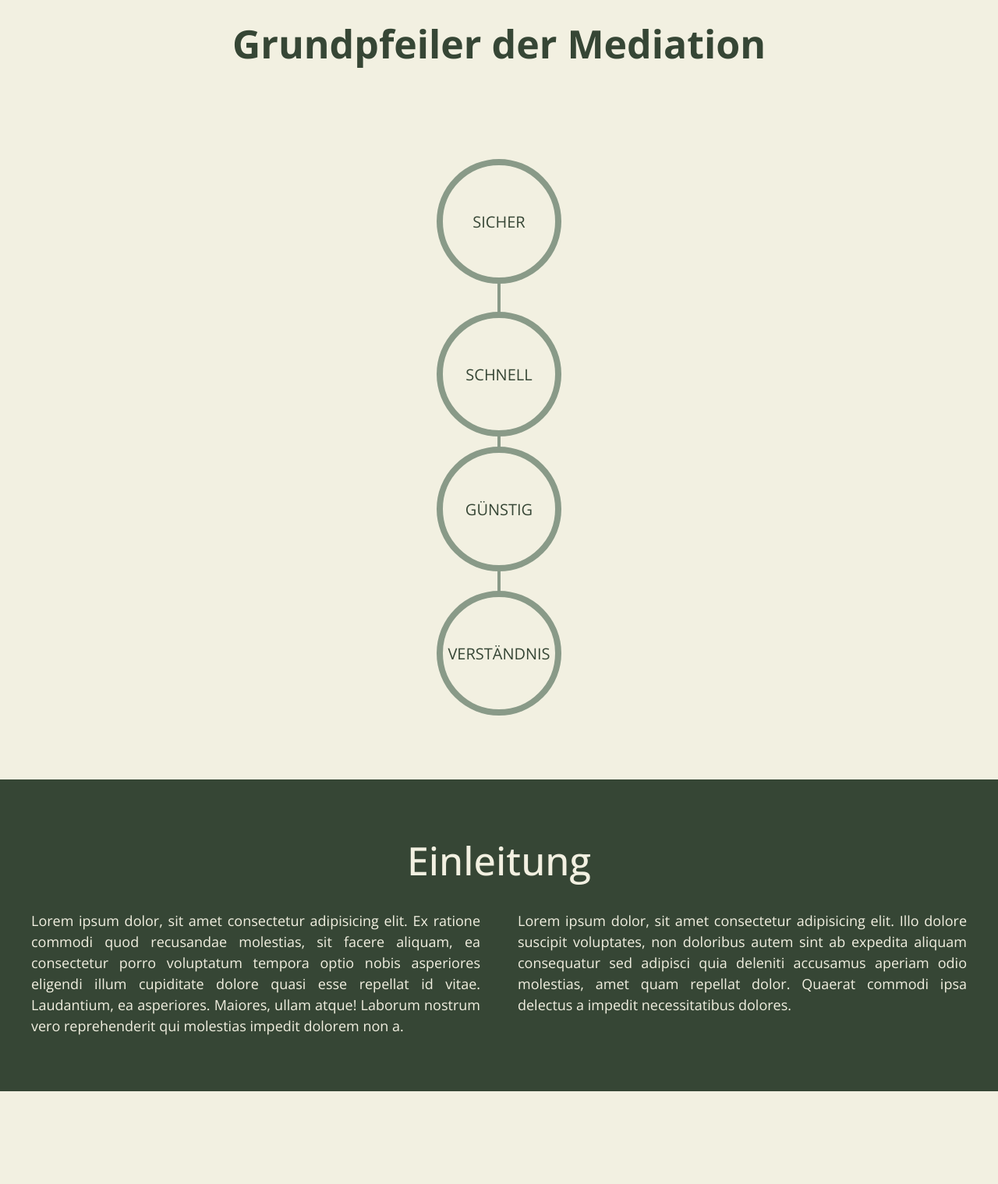
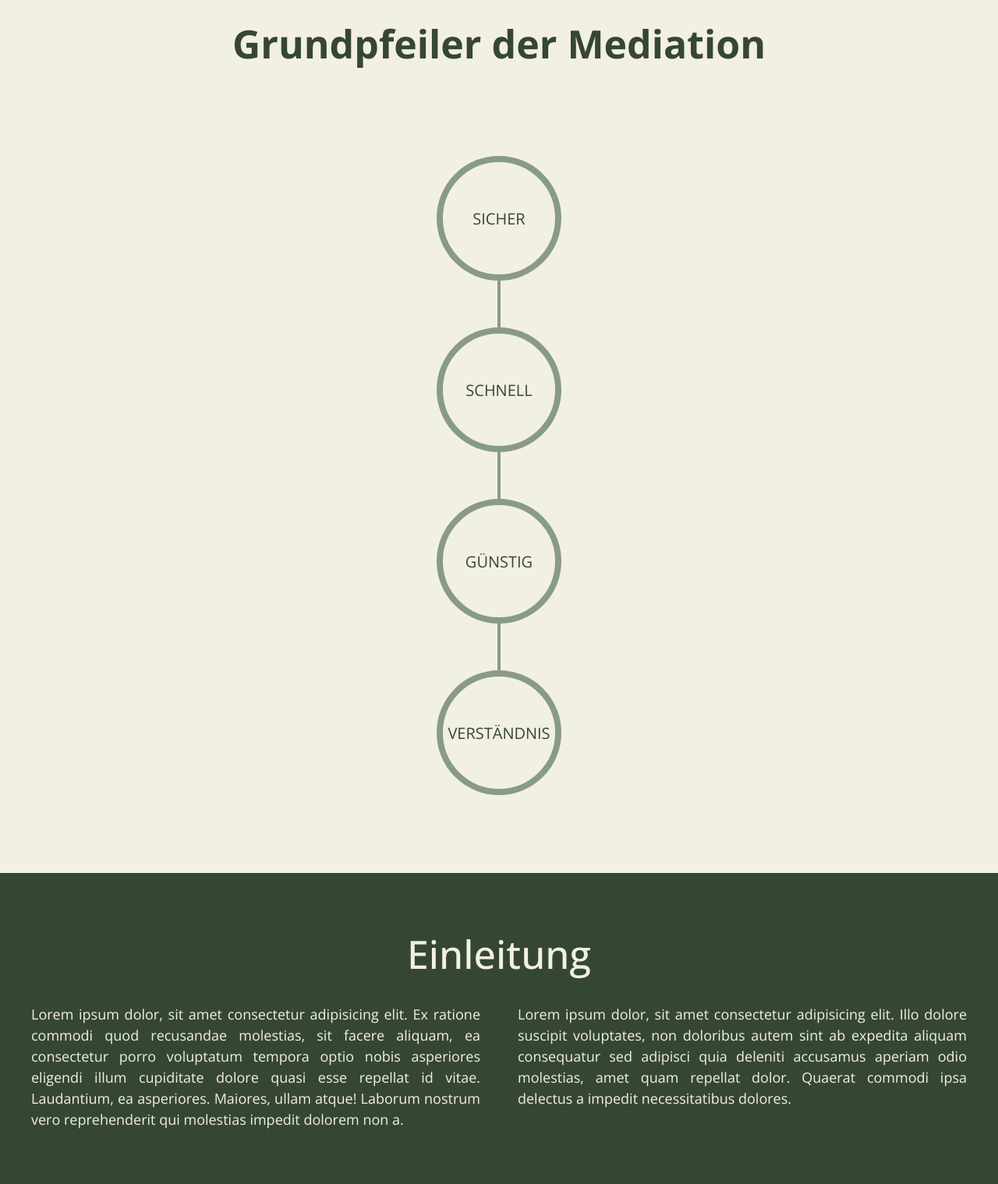
Before and after one commit to lukas2485/dieBrueckenbauerin, a PHP site: page /files/mediation.php in a window 1280 px wide. Shown: the part 720-2239 px from the top of the page at 78% size. Before the commit the page ends 2120 px from the top, so only its background shows below. Run offline with PHP 8.4, Linux system fonts and the light colour scheme.

Commit message:
Zeitstrahl Abstandanpassung
Abstände mit fixer Höhe angepasst.

```diff
--- a/css/kreis_layout.css
+++ b/css/kreis_layout.css
@@ -25,6 +25,7 @@ font-family: 'Open Sans', sans-serif;
   justify-content: center;
   align-items: center;
   width: 100%;
+  height: 220px;
 }
 
 .circle {
```
